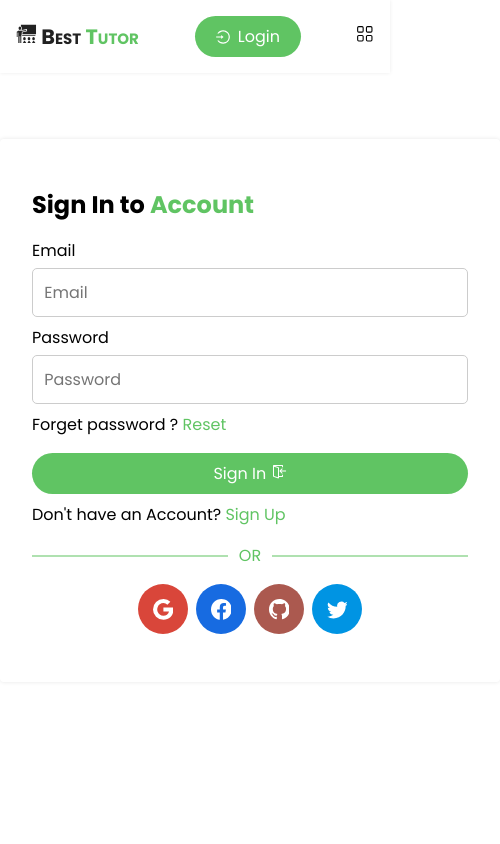
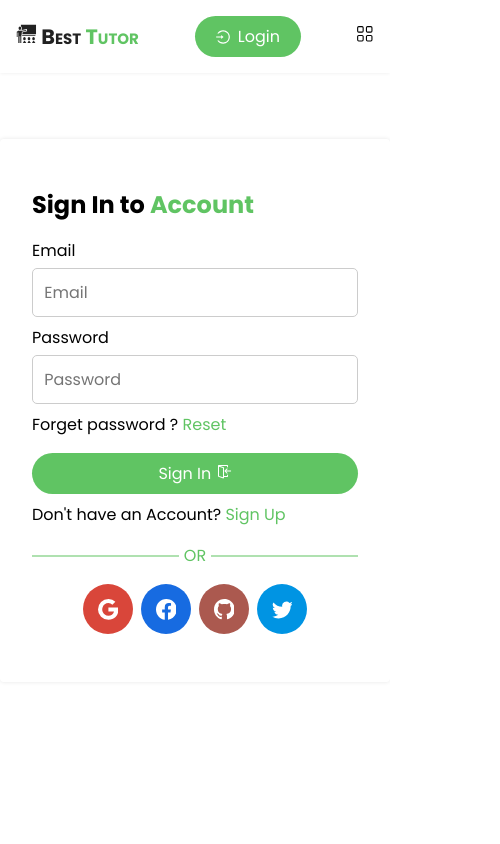
Before and after one commit to Ashik-Mahmud/best-tutor-app-react, a React (Create React App) app: page /sign-in in a window 390 px wide. Shown: the top 844 px of the page, 500 px wide, since content can reach past the window. Built offline with nearby package versions, Linux system fonts and the light colour scheme; no server answers.

Commit message:
fixes responsive problem of login and sign up page

```diff
--- a/src/Pages/Login/Styles/Styles.css
+++ b/src/Pages/Login/Styles/Styles.css
@@ -16,7 +16,8 @@
   margin: 2rem 0rem;
 }
 @media (max-width: 600px) {
-  .form-wrapper {
+  .signIn-wrapper .form-wrapper,
+  .signUp-wrapper .form-wrapper {
     width: 100%;
   }
 }
```
